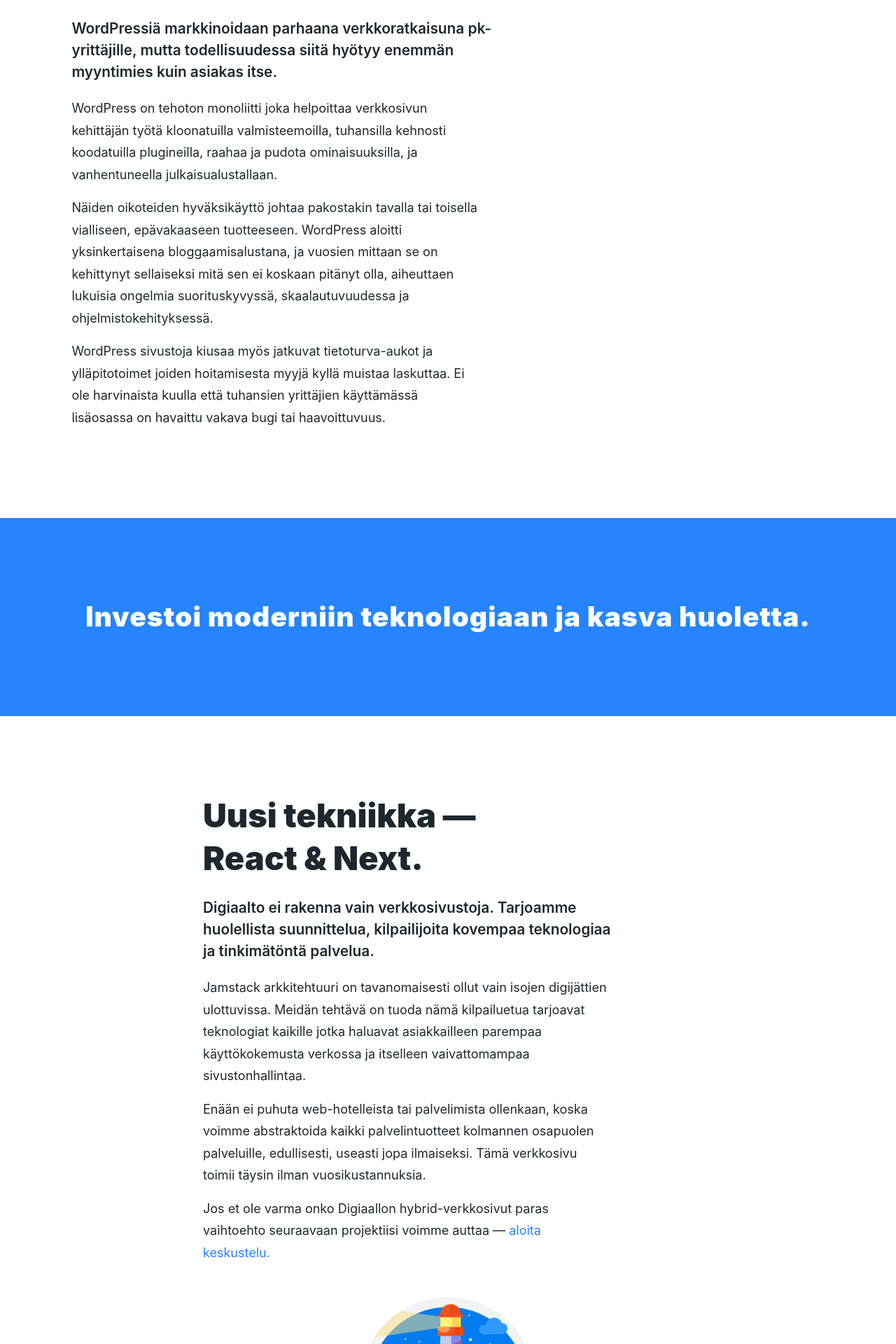
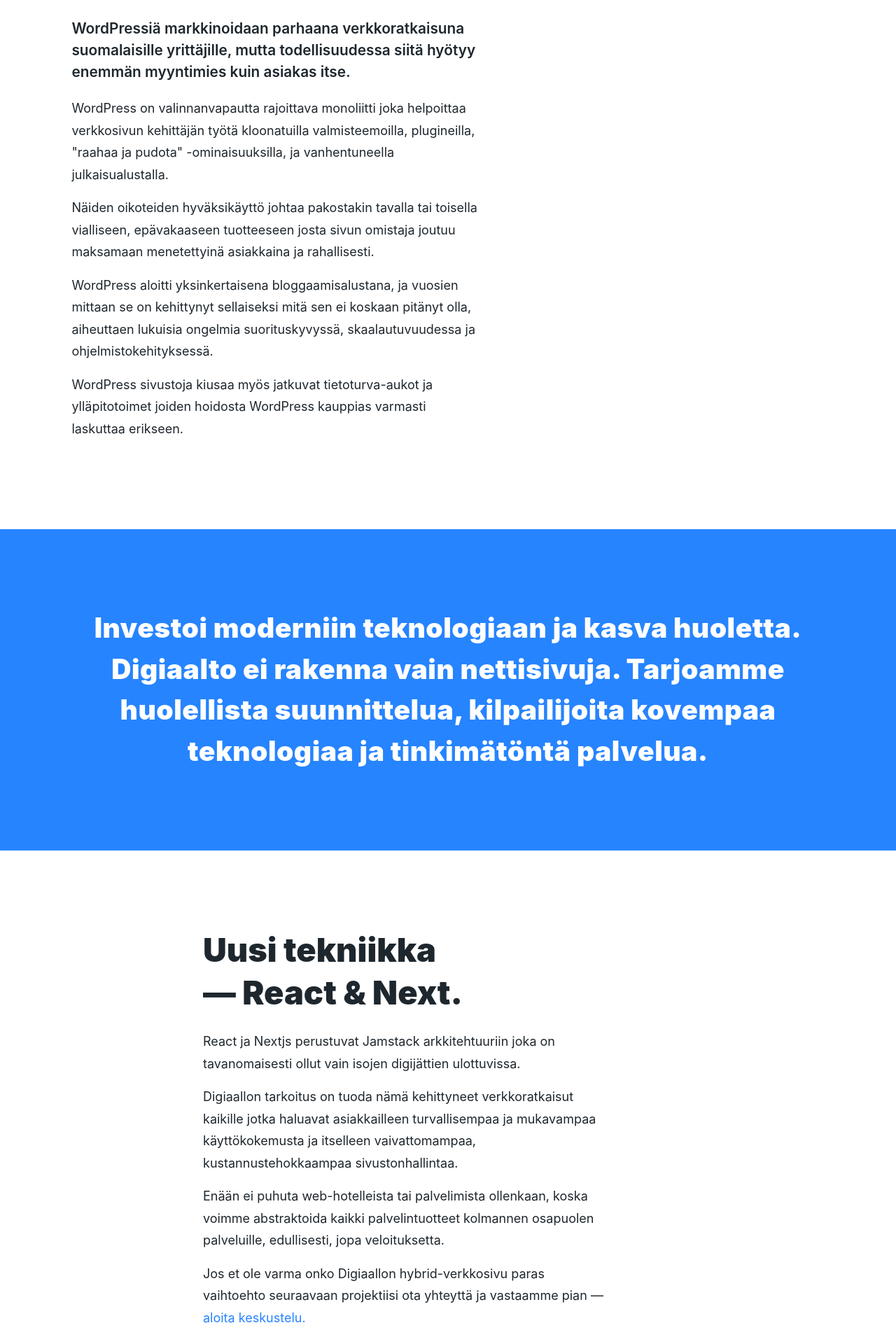
Before and after one commit to digiaalto/etusivu, a Next.js app: page /verkkosivut in a window 1280 px wide. Shown: the part 1560-3480 px from the top of the page at 70% size. Built offline with nearby package versions, Linux system fonts and the light colour scheme.

Commit message:
verkkosivut sisältöpäivitys

```diff
--- a/components/verkkosivut/NewTech.js
+++ b/components/verkkosivut/NewTech.js
@@ -27,31 +27,30 @@ const NewTech = (props) => {
       <div className={styles.column}>
         <Fade {...animCfg.header}>
           <div>
-            <h2 className={styles.header}>Uusi tekniikka — React & Next.</h2>
-            <h3 className={styles.subheader}>
-              Digiaalto ei rakenna vain verkkosivustoja. Tarjoamme huolellista
-              suunnittelua, kilpailijoita kovempaa teknologiaa ja tinkimätöntä
-              palvelua.
-            </h3>
+            <h2 className={styles.header}>
+              Uusi tekniikka <br />— React & Next.
+            </h2>
           </div>
         </Fade>
         <Fade {...animCfg.text}>
           <p>
-            Jamstack arkkitehtuuri on tavanomaisesti ollut vain isojen
-            digijättien ulottuvissa. Meidän tehtävä on tuoda nämä kilpailuetua
-            tarjoavat teknologiat kaikille jotka haluavat asiakkailleen parempaa
-            käyttökokemusta verkossa ja itselleen vaivattomampaa
+            React ja Nextjs perustuvat Jamstack arkkitehtuuriin joka on
+            tavanomaisesti ollut vain isojen digijättien ulottuvissa.
+          </p>
+          <p>
+            Digiaallon tarkoitus on tuoda nämä kehittyneet verkkoratkaisut
+            kaikille jotka haluavat asiakkailleen turvallisempaa ja mukavampaa
+            käyttökokemusta ja itselleen vaivattomampaa, kustannustehokkaampaa
             sivustonhallintaa.
           </p>
           <p>
             Enään ei puhuta web-hotelleista tai palvelimista ollenkaan, koska
             voimme abstraktoida kaikki palvelintuotteet kolmannen osapuolen
-            palveluille, edullisesti, useasti jopa ilmaiseksi. Tämä verkkosivu
-            toimii täysin ilman vuosikustannuksia.
+            palveluille, edullisesti, jopa veloituksetta.
           </p>
           <p>
-            Jos et ole varma onko Digiaallon hybrid-verkkosivut paras vaihtoehto
-            seuraavaan projektiisi voimme auttaa —{" "}
+            Jos et ole varma onko Digiaallon hybrid-verkkosivu paras vaihtoehto
+            seuraavaan projektiisi ota yhteyttä ja vastaamme pian —{" "}
             <Link href="/verkkosivut#tarjouspyynto">
               <a>aloita keskustelu.</a>
             </Link>
--- a/components/verkkosivut/NewTech.module.sass
+++ b/components/verkkosivut/NewTech.module.sass
@@ -33,9 +33,6 @@
 .header
 	@include mainHeader
 
-.subheader
-	@include subheader
-
 @include desktop
 	.section
 		flex-direction: row
--- a/components/verkkosivut/OldTech.js
+++ b/components/verkkosivut/OldTech.js
@@ -32,29 +32,31 @@ const OldTech = (props) => {
       <div className={`${styles.column} ${styles.textContainer}`}>
         <Fade {...animCfg.cascadeFade}>
           <h3 className={styles.subheader}>
-            WordPressiä markkinoidaan parhaana verkkoratkaisuna pk-yrittäjille,
-            mutta todellisuudessa siitä hyötyy enemmän myyntimies kuin asiakas
-            itse.
+            WordPressiä markkinoidaan parhaana verkkoratkaisuna suomalaisille
+            yrittäjille, mutta todellisuudessa siitä hyötyy enemmän myyntimies
+            kuin asiakas itse.
           </h3>
           <p>
-            WordPress on tehoton monoliitti joka helpoittaa verkkosivun
-            kehittäjän työtä kloonatuilla valmisteemoilla, tuhansilla kehnosti
-            koodatuilla plugineilla, raahaa ja pudota ominaisuuksilla, ja
-            vanhentuneella julkaisualustallaan.
+            WordPress on valinnanvapautta rajoittava monoliitti joka helpoittaa
+            verkkosivun kehittäjän työtä kloonatuilla valmisteemoilla,
+            plugineilla, "raahaa ja pudota" -ominaisuuksilla, ja vanhentuneella
+            julkaisualustalla.
           </p>
           <p>
             Näiden oikoteiden hyväksikäyttö johtaa pakostakin tavalla tai
-            toisella vialliseen, epävakaaseen tuotteeseen. WordPress aloitti
-            yksinkertaisena bloggaamisalustana, ja vuosien mittaan se on
-            kehittynyt sellaiseksi mitä sen ei koskaan pitänyt olla, aiheuttaen
-            lukuisia ongelmia suorituskyvyssä, skaalautuvuudessa ja
-            ohjelmistokehityksessä.
+            toisella vialliseen, epävakaaseen tuotteeseen josta sivun omistaja
+            joutuu maksamaan menetettyinä asiakkaina ja rahallisesti.
+          </p>
+          <p>
+            WordPress aloitti yksinkertaisena bloggaamisalustana, ja vuosien
+            mittaan se on kehittynyt sellaiseksi mitä sen ei koskaan pitänyt
+            olla, aiheuttaen lukuisia ongelmia suorituskyvyssä,
+            skaalautuvuudessa ja ohjelmistokehityksessä.
           </p>
           <p>
             WordPress sivustoja kiusaa myös jatkuvat tietoturva-aukot ja
-            ylläpitotoimet joiden hoitamisesta myyjä kyllä muistaa laskuttaa. Ei
-            ole harvinaista kuulla että tuhansien yrittäjien käyttämässä
-            lisäosassa on havaittu vakava bugi tai haavoittuvuus.
+            ylläpitotoimet joiden hoidosta WordPress kauppias varmasti laskuttaa
+            erikseen.
           </p>
         </Fade>
       </div>
--- a/components/verkkosivut/TextBar.js
+++ b/components/verkkosivut/TextBar.js
@@ -4,7 +4,9 @@ const TextBar = () => {
   return (
     <div className={styles.bar}>
       <p className={styles.text}>
-        Investoi moderniin teknologiaan ja kasva huoletta.
+        Investoi moderniin teknologiaan ja kasva huoletta. Digiaalto ei rakenna
+        vain nettisivuja. Tarjoamme huolellista suunnittelua, kilpailijoita
+        kovempaa teknologiaa ja tinkimätöntä palvelua.
       </p>
     </div>
   )
--- a/components/verkkosivut/TextBar.module.sass
+++ b/components/verkkosivut/TextBar.module.sass
@@ -1,35 +1,39 @@
 @import "../../styles/_partials"
 
 .bar
-  @include spacing
-  background-color: $primary
-  position: relative
-  overflow: hidden
+	@include spacing
+	background-color: $primary
+	position: relative
+	overflow: hidden
+	padding-left: 1rem
+	padding-right: 1rem
 
 .text
-  z-index: 2
-  position: relative
-  margin: auto
-  font-size: $h3Size
-  line-height: 1.5
-  letter-spacing: 1px
-  font-weight: 900
-  text-align: center
-  user-select: none
-  color: $light
+	z-index: 2
+	position: relative
+	margin: auto
+	font-size: $h4Size
+	line-height: 1.5
+	letter-spacing: 0.5px
+	font-weight: 600
+	text-align: center
+	user-select: none
+	color: $light
 
 @include tablet
-  .text
-    font-size: $h2Size
+	.text
+		font-size: $h2Size
 
 @include laptop
-  .text
-    font-size: $h1Size
-    max-width: 100%
+	.text
+		font-size: $h1Size
+		max-width: 100%
+		font-weight: 900
 
 @include desktop
-  .bar
-    padding-top: 5rem
-    padding-bottom: 5rem
-  .text
-    font-size: 3rem
+	.bar
+		padding-top: 5rem
+		padding-bottom: 5rem
+	.text
+		font-size: 3rem
+		letter-spacing: 1px
```
